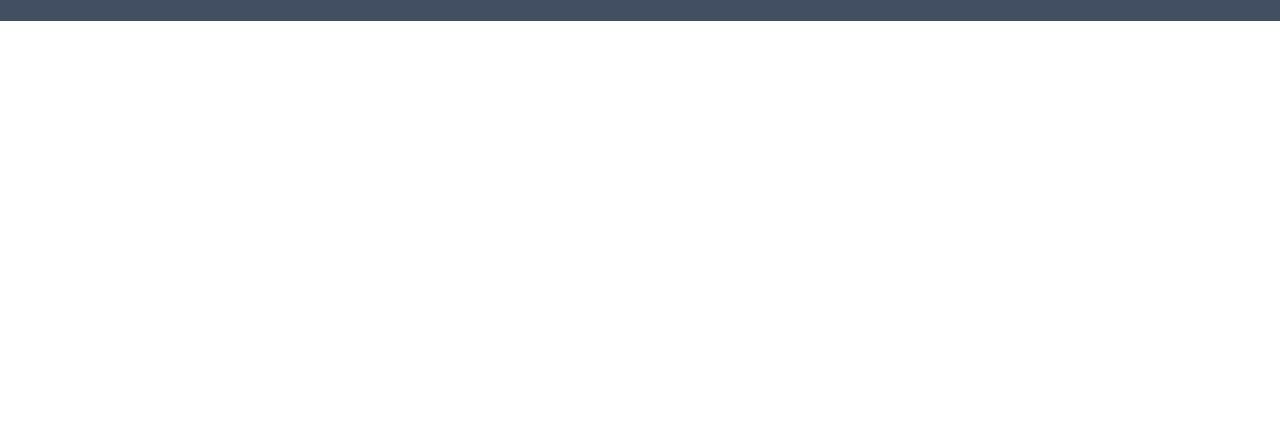
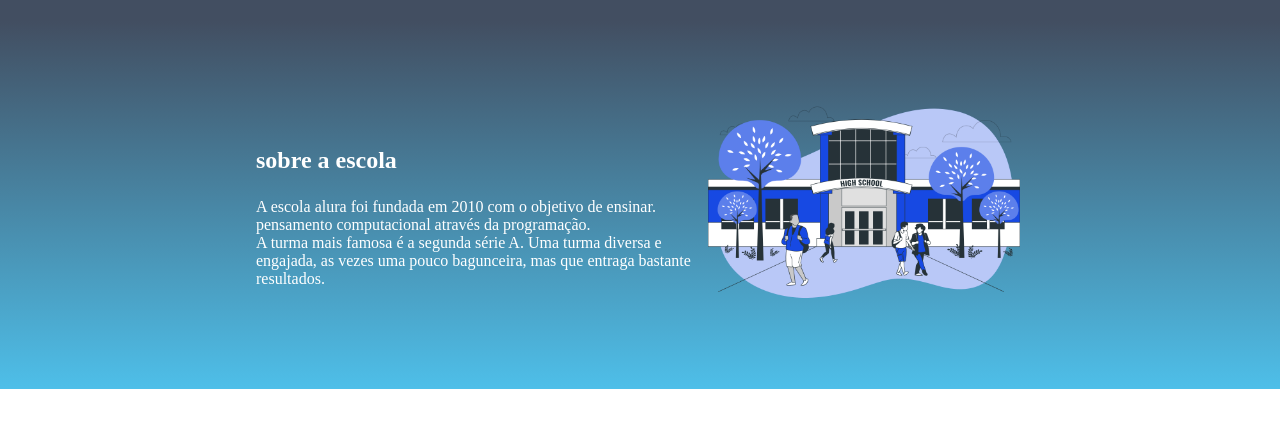
Before and after one commit to joaovitorfreitasnascimento/site-escola, a plain HTML site: page index.html in a window 1280 px wide. Shown: the part 85-512 px from the top of the page. Drawn offline with Linux system fonts and the light colour scheme.

Commit message:
atualização do cabeçalho

```diff
--- a/index.html
+++ b/index.html
@@ -15,6 +15,13 @@
             <li class="cabeçalho-lista-item">estudante</li>
         </ul>
     </header>
-
+    <section class="escola">
+        <div class="escola-div-conteudo">
+            <h2 class="escola-título">sobre a escola</h2>
+            <p class="escola-texto-um">A escola alura foi fundada em 2010 com o objetivo de ensinar. pensamento computacional através da programação.</p>
+            <p class="escola-texto-dois">A turma mais famosa é a segunda série A. Uma turma diversa e engajada, as vezes uma pouco bagunceira, mas que entraga bastante resultados.</p>
+        </div>
+        <img class="escola-imagem" src="High School-bro.png" alt="garotos na escola">
+    </section>
 </body>
 </html>
--- a/style.css
+++ b/style.css
@@ -21,3 +21,23 @@
     margin: 0 16px;
     font-size: 24px;
 }
+
+.escola-imagem{
+    width: 25%;
+}
+
+.escola{
+    background-image: linear-gradient(#424e61,#4EBFE9);
+    color: white;
+    display: flex;
+    justify-content: center;
+    align-items: center;
+    padding: 24px 0;
+}
+
+.escola-div-conteudo{
+    width: 35%;
+}
+.escola-título{
+    padding: 24px 0;
+}
```
Also changed, not shown: High School-bro.png (added).
